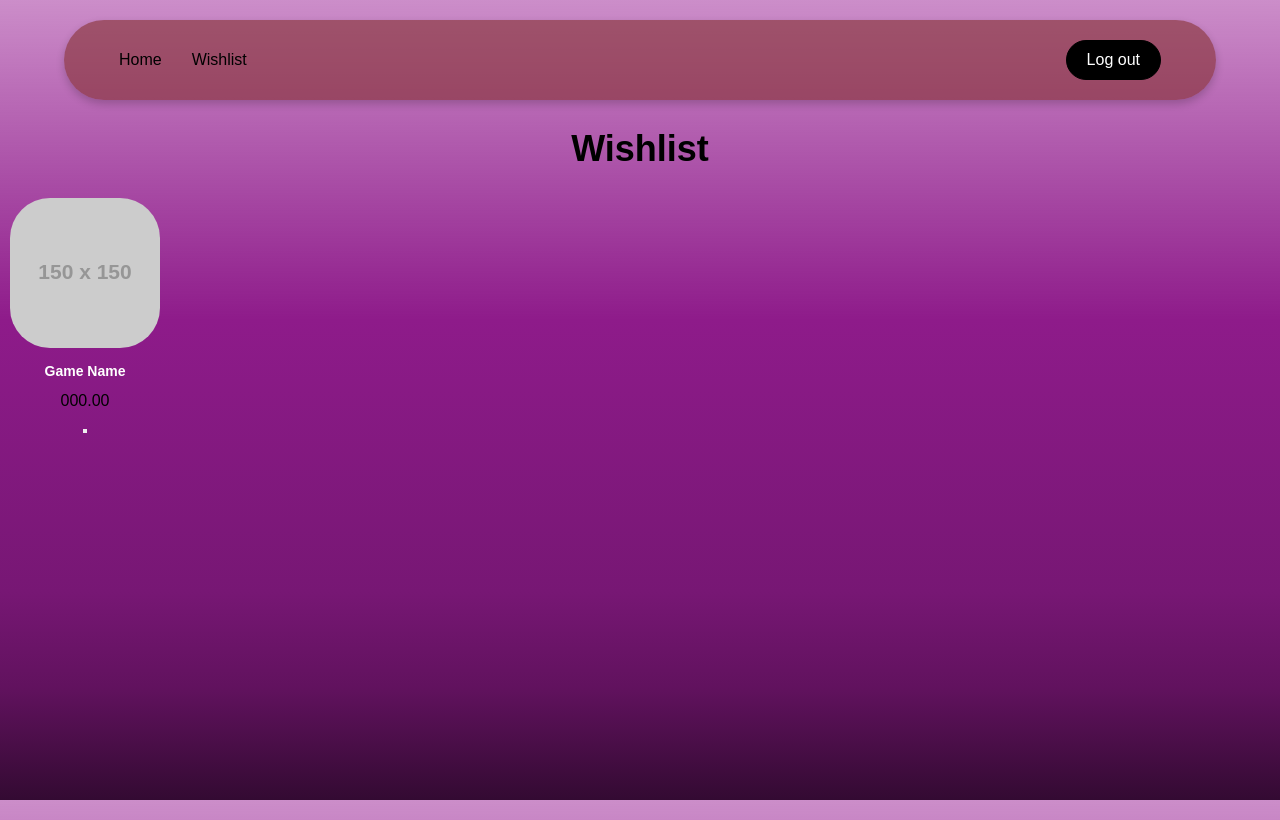
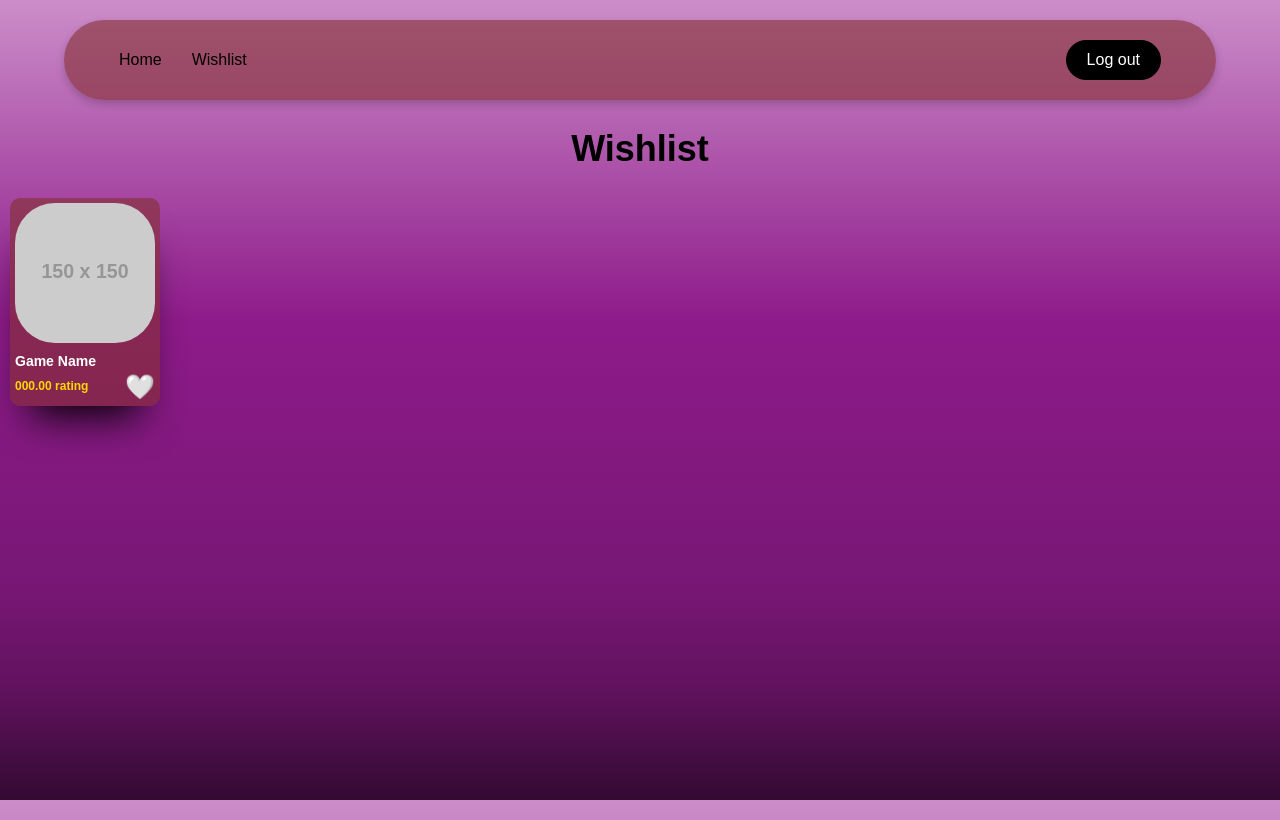
Before and after one commit to BADUNZcraft/V-Web, a React (Create React App) app in the folder program/: page /wishlist in a window 1280 px wide. Built offline with nearby package versions, Linux system fonts and the light colour scheme; no server answers; sample sign-in values are in the browser's storage.

Commit message:
gamecard mit like und so

```diff
--- a/program/src/App.css
+++ b/program/src/App.css
@@ -243,17 +243,31 @@ h4 {
 }
 
 .game-card {
+  border-radius: 10px;
+ /* border-top-left-radius: 40px;*/
+  /*border-top-right-radius: 40px;*/
+  box-shadow: 0px 30px 40px -20px;
+  background-color: rgba(132, 47, 47, 0.6);
   flex: 1 1 18%; /* Adjusts the basis to less than 20% allowing 5 items per row */
   margin: 10px;
   max-width: 150px;
+  padding: 5px;
 }
 
 .game-card-title {
-  padding: 5px;  /* Adjust padding as needed */
-  font-size: 14px;  /* Adjust font size as needed */
+  padding: 0px;
+  font-size: 14px;
   font-weight: bold;
   color: white;
-  text-align: center;
+  text-align: left;
+}
+
+.game-card-rating{
+  padding: 0px;
+  font-size: 12px;
+  text-align: left;
+  font-weight: bold;
+  color: gold;
 }
 
 .game-card-image img {
@@ -261,3 +275,21 @@ h4 {
   height: auto;
   border-radius: 40px;
 }
+
+.game-card-info {
+  display: flex;
+  justify-content: space-between;
+  align-items: center;
+}
+
+.heart-button {
+  background: none;
+  border: none;
+  cursor: pointer;
+  font-size: 12px;
+  transition: transform 0.3s ease;
+}
+
+.heart-button:hover {
+  transform: scale(1.1);
+}
--- a/program/src/components/GameCard.jsx
+++ b/program/src/components/GameCard.jsx
@@ -1,24 +1,30 @@
-import React from 'react'
+import React, { useState } from 'react';
 
 export default function GameCard() {
+  const [isLiked, setIsLiked] = useState(false);
+
+  const toggleHeart = () => {
+    setIsLiked(!isLiked);
+  };
+
   return (
     <div>
-      <div class="game-card">
-       <div class="game-card-image">
-            <img src="https://placehold.co/150x150" alt="#" />
+<div className="game-card">
+        <div className="game-card-image">
+          <img src="https://placehold.co/150x150" alt="#" />
         </div>
-        <div class="game-card-title">
-            <p>Game Name</p>
+        <div className="game-card-title">
+          <p>Game Name</p>
         </div>
-        <div class="game-card-rating">
-            <p>000.00</p>
+        <div className="game-card-info">
+          <div className="game-card-rating">
+            <p>000.00 rating</p>
+          </div>
+          <button onClick={toggleHeart} className="heart-button" style={{ fontSize: '24px' }}>
+            {isLiked ? '❤️' : '🤍'}
+          </button>
         </div>
-        <button>
-
-        </button>
       </div>
-
-
     </div>
-  )
+  );
 }
```
